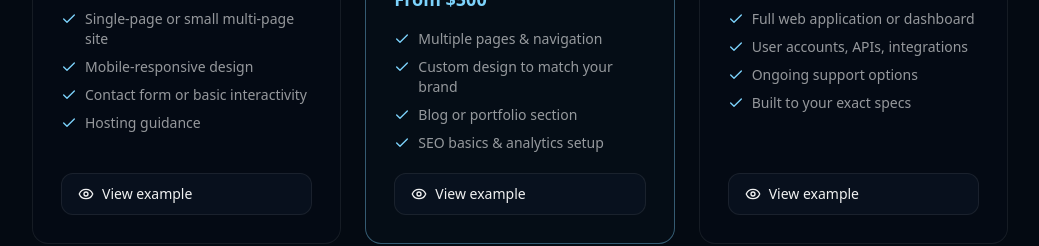
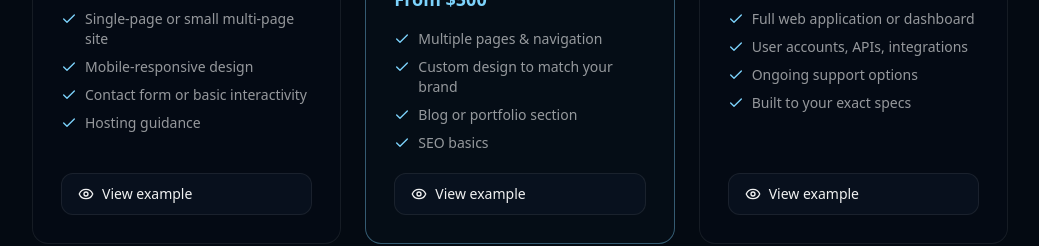
Before and after one commit to 404twillCODE/FocusedOnTom, a Next.js app: page /websites in a window 1280 px wide. Shown: the part 1240-1486 px from the top of the page, without its empty margins (120-1159 px from the left). Built offline with nearby package versions, Linux system fonts and the light colour scheme; no server answers.

Commit message:
Remove analytics setup from business package features
Update the /websites business tier copy to list only SEO basics.

Made-with: Cursor

```diff
--- a/app/websites/page.tsx
+++ b/app/websites/page.tsx
@@ -71,7 +71,7 @@ const tiers = [
       "Multiple pages & navigation",
       "Custom design to match your brand",
       "Blog or portfolio section",
-      "SEO basics & analytics setup",
+      "SEO basics",
     ],
     highlight: true,
   },
```
